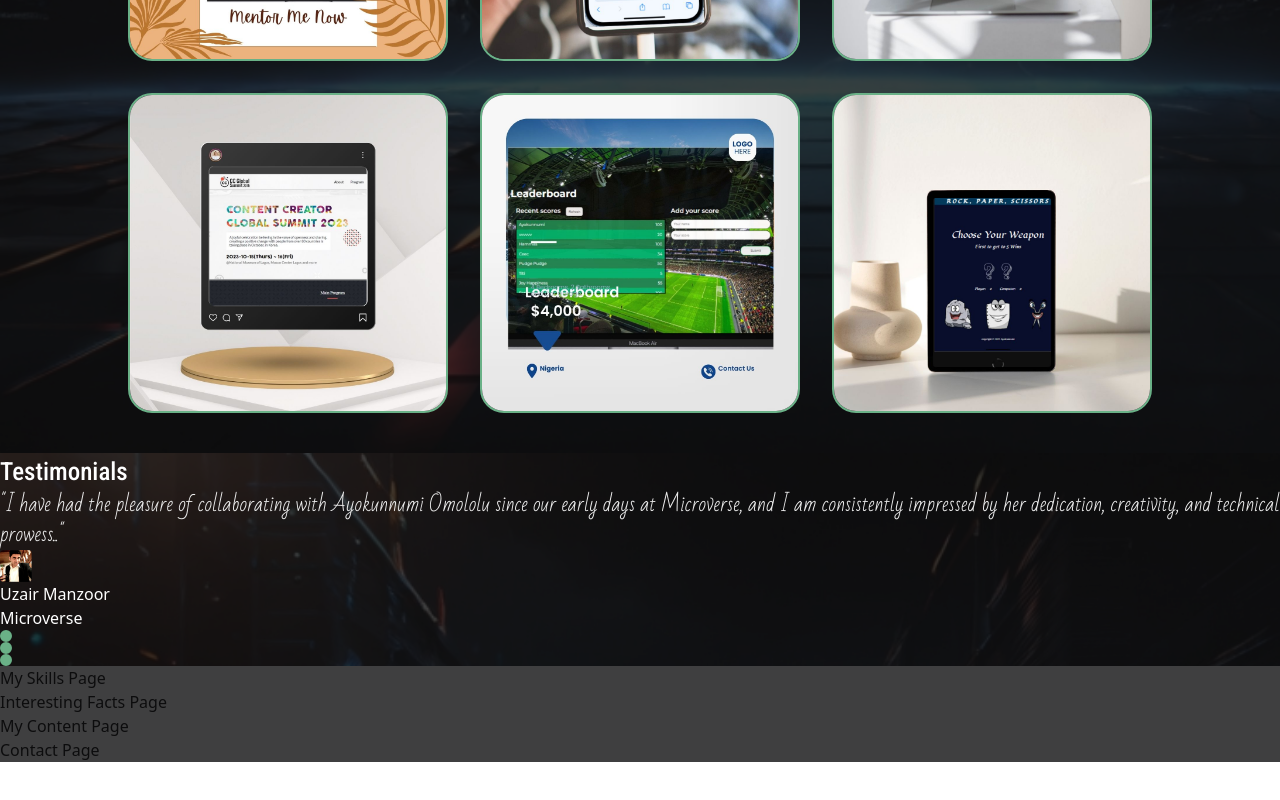
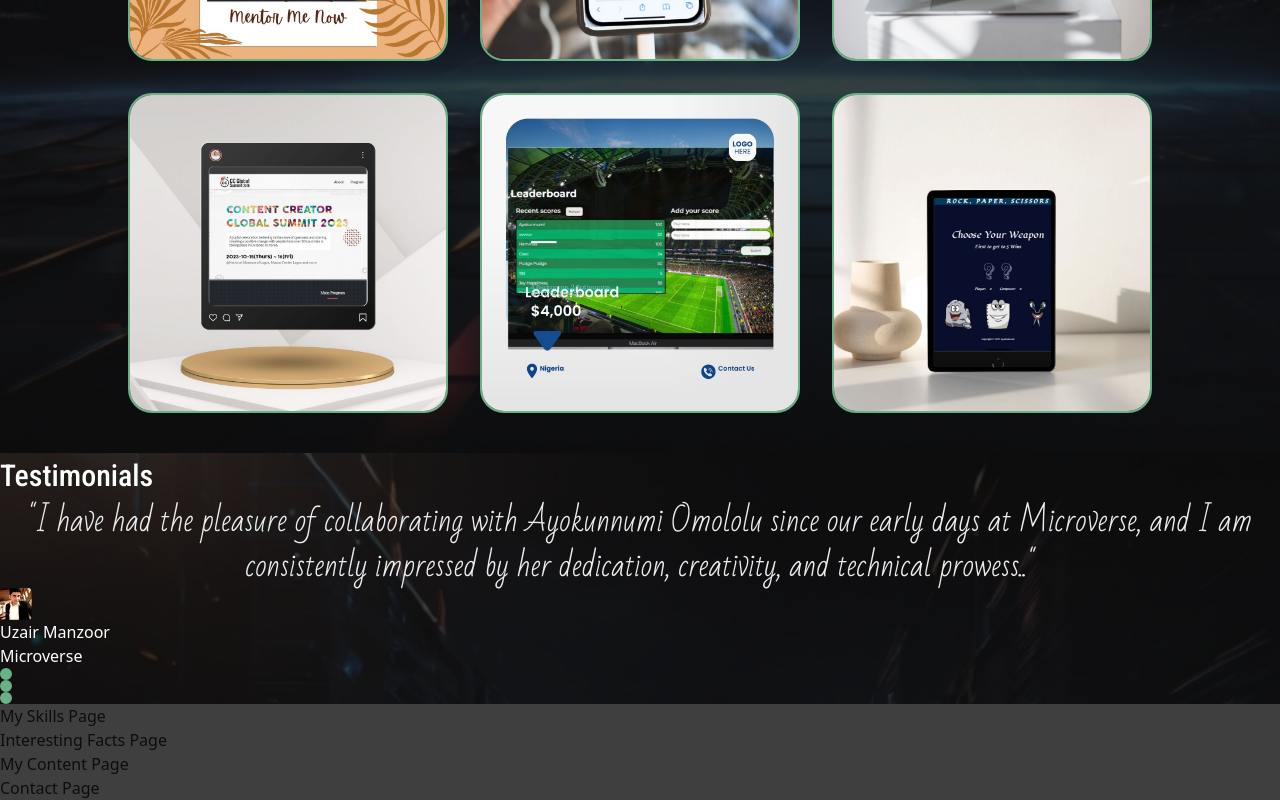
Before and after one commit to Ayokunnumi1/ayokunnumi-portfolio, a JavaScript app: page / in a window 1280 px wide. Shown: the part 1966-2766 px from the top of the page. Before the commit the page ends 2728 px from the top, so only its background shows below. Built offline with nearby package versions, Linux system fonts and the light colour scheme; the HTML template or start-up script is replaced by a standard one.

Commit message:
Adjust testimonial text

```diff
--- a/src/app.css
+++ b/src/app.css
@@ -82,9 +82,10 @@
   /* color: rgb(203 213 225 / var(--tw-text-opacity)); */
 }
 
-.testimonial-text{
+.testimonial-text {
   font-family: "Bad Script", sans-serif;
-  font-size: 20px;
+  font-size: 25px;
+  text-align: center;
   color: rgba(236, 236, 236, 1);
 }
 
@@ -105,6 +106,19 @@
   color: rgb(255 255 255 / var(--tw-text-opacity));
 }
 
+.testimonial-name {
+  font-family: "Roboto Condensed", sans-serif;
+  font-weight: 400;
+  font-size: 20px;
+}
+
+.testimonial-work {
+  font-family: "Roboto", sans-serif;
+  font-style: italic;
+  font-weight: 300;
+  font-size: 18px;
+}
+
 @media screen and (min-width: 1280px) {
   .logo-font-desktop {
     font-size: 30px;
@@ -115,7 +129,15 @@
     font-size: 20px;
   }
 
-    .portfolio-text {
-      font-size: 25px;
-      }
+  .portfolio-text {
+    font-size: 25px;
+  }
+
+  .testimonial-text {
+    font-size: 30px;
+  }
+
+  .testimonials {
+    font-size: 30px;
+  }
 }
```
